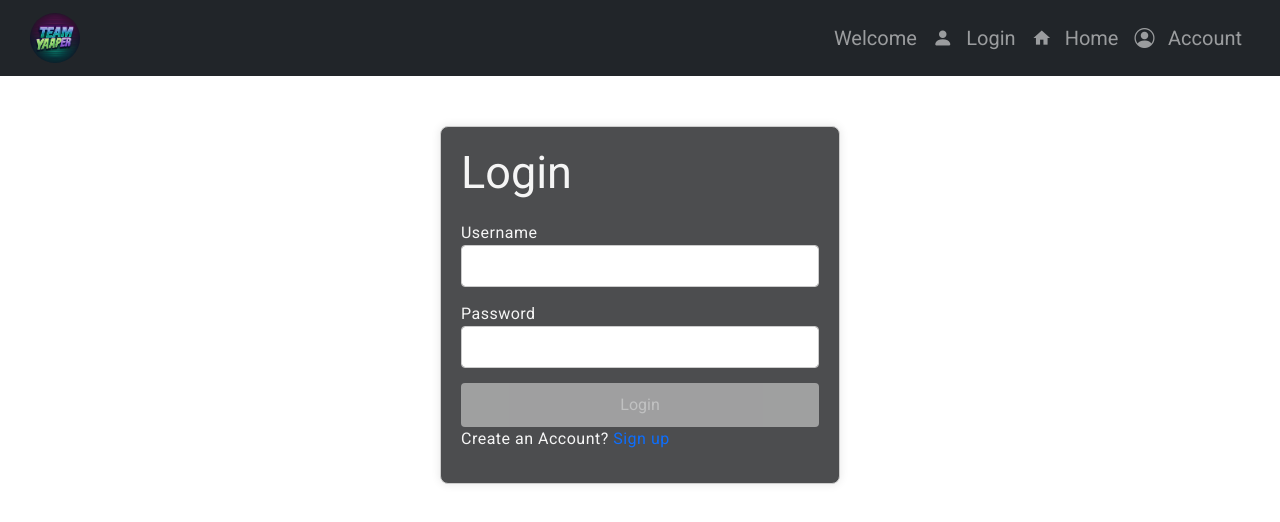
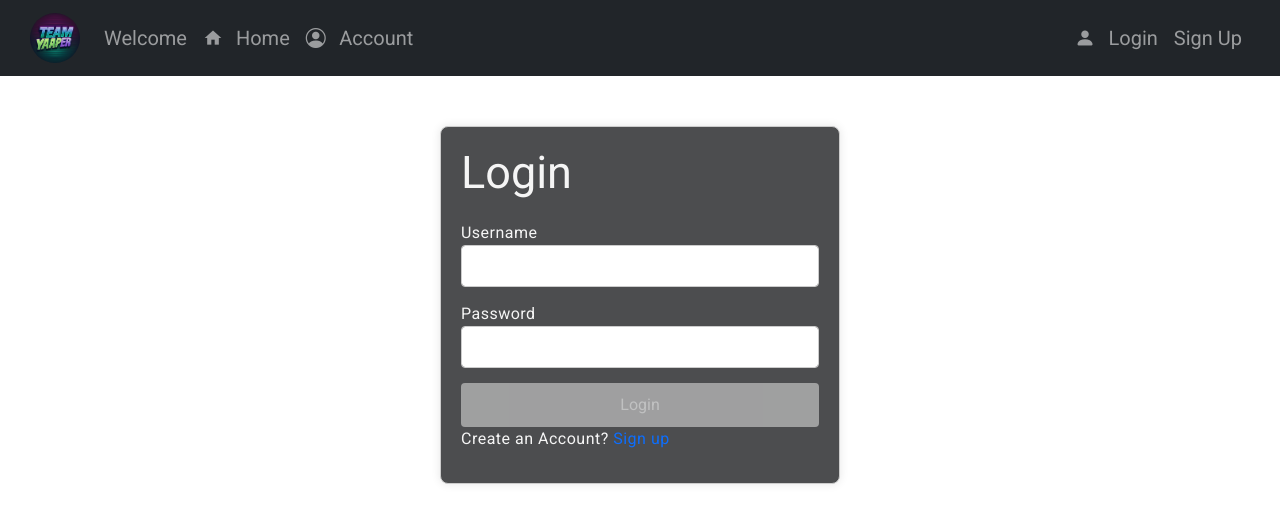
Before and after one commit to sajonasJ/TeamYaaper, an Angular app: page /login in a window 1280 px wide. Shown: the top 522 px of the page. Built offline with nearby package versions, Linux system fonts and the light colour scheme.

Commit message:
added header logic and style changes

```diff
--- a/src/app/components/header/header.component.html
+++ b/src/app/components/header/header.component.html
@@ -13,16 +13,11 @@
 
     <!-- Navigation Links -->
     <div class="collapse navbar-collapse" id="navbarNav">
-      <ul class="navbar-nav ms-auto">
+      <!-- Left side links -->
+      <ul class="navbar-nav me-auto">
         <li class="nav-item">
           <a class="nav-link" routerLink="/welcome">
             <h5>Welcome</h5>
-          </a>
-        </li>
-        <li class="nav-item">
-          <a class="nav-link" routerLink="/login">
-            <i class="bi-person-fill"></i>
-            <h5>Login</h5>
           </a>
         </li>
         <li class="nav-item">
@@ -38,6 +33,27 @@
           </a>
         </li>
       </ul>
+
+       <!-- Right side links -->
+       <ul class="navbar-nav ms-auto">
+        <li class="nav-item" *ngIf="!isLoggedIn">
+          <a class="nav-link" routerLink="/login" >
+            <i class="bi-person-fill"></i>
+            <h5>Login</h5>
+          </a>
+        </li>
+        <li class="nav-item" *ngIf="!isLoggedIn">
+          <a class="nav-link" [routerLink]="['/login']" [queryParams]="{ signup: true }">
+            <h5>Sign Up</h5>
+          </a>
+        </li>
+        <li class="nav-item" *ngIf="isLoggedIn">
+          <a class="nav-link" (click)="logout()">
+            <i class="bi-box-arrow-right"></i>
+            <h5>Logout</h5>
+          </a>
+        </li>
+      </ul>
     </div>
   </div>
 </header>
--- a/src/app/components/header/header.component.ts
+++ b/src/app/components/header/header.component.ts
@@ -6,5 +6,16 @@ import { Component } from '@angular/core';
   styleUrl: './header.component.css'
 })
 export class HeaderComponent {
+  isLoggedIn = false; // Set this dynamically based on actual authentication state
 
+  constructor() {
+    // Check login state from authentication service or local storage
+    // this.isLoggedIn = authService.isLoggedIn();
+  }
+
+  logout() {
+    // Perform logout operation
+    // authService.logout();
+    this.isLoggedIn = false; // Update the state
+  }
 }
--- a/src/app/pages/login-page/login-page.component.ts
+++ b/src/app/pages/login-page/login-page.component.ts
@@ -1,18 +1,31 @@
-import { Component } from '@angular/core';
+import { Component, OnInit } from '@angular/core';
+import { ActivatedRoute } from '@angular/router';
 
 @Component({
   selector: 'app-login-page',
   templateUrl: './login-page.component.html',
   styleUrl: './login-page.component.css'
 })
-export class LoginPageComponent {
-  isSignIn = true;  // By default, show the SignInComponent
+export class LoginPageComponent implements OnInit {
+  isSignIn = true;
+
+  constructor(private route: ActivatedRoute) {}
+
+  ngOnInit() {
+    this.route.queryParams.subscribe(params => {
+      if (params['signup']) {
+        this.switchToSignUp();
+      } else {
+        this.switchToSignIn();
+      }
+    });
+  }
 
   switchToSignUp() {
-    this.isSignIn = false;  // Switch to SignUpComponent
+    this.isSignIn = false;
   }
 
   switchToSignIn() {
-    this.isSignIn = true;  // Switch back to SignInComponent
+    this.isSignIn = true;
   }
 }
--- a/src/index.html
+++ b/src/index.html
@@ -8,8 +8,6 @@
   <meta name="viewport" content="width=device-width, initial-scale=1">
   <link rel="icon" type="image/x-icon" href="favicon.ico">
   <link href="https://fonts.googleapis.com/css2?family=Anton&family=Exo+2:wght@400;600;700&display=swap" rel="stylesheet">
-
-
   <link href="https://fonts.googleapis.com/css2?family=Roboto:wght@300;400;500&display=swap" rel="stylesheet">
   <link href="https://fonts.googleapis.com/icon?family=Material+Icons" rel="stylesheet">
 </head>
```
